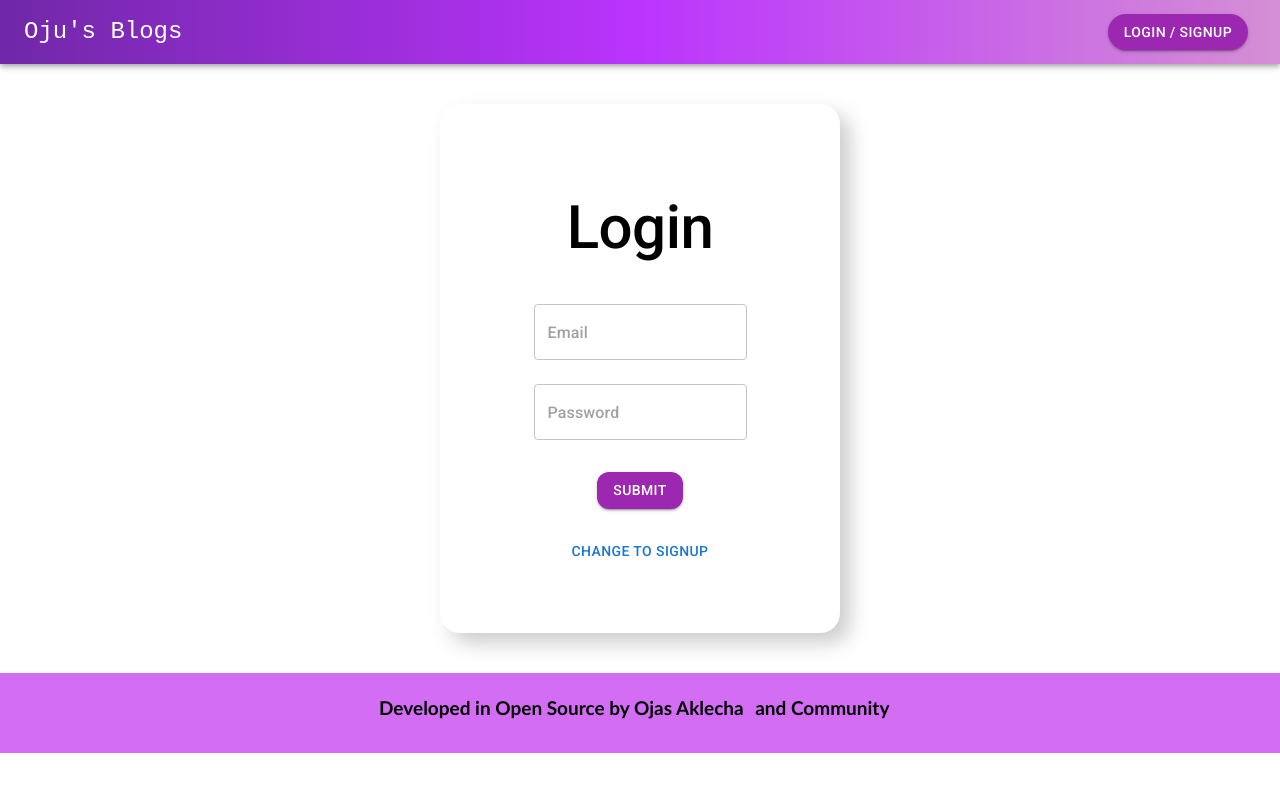
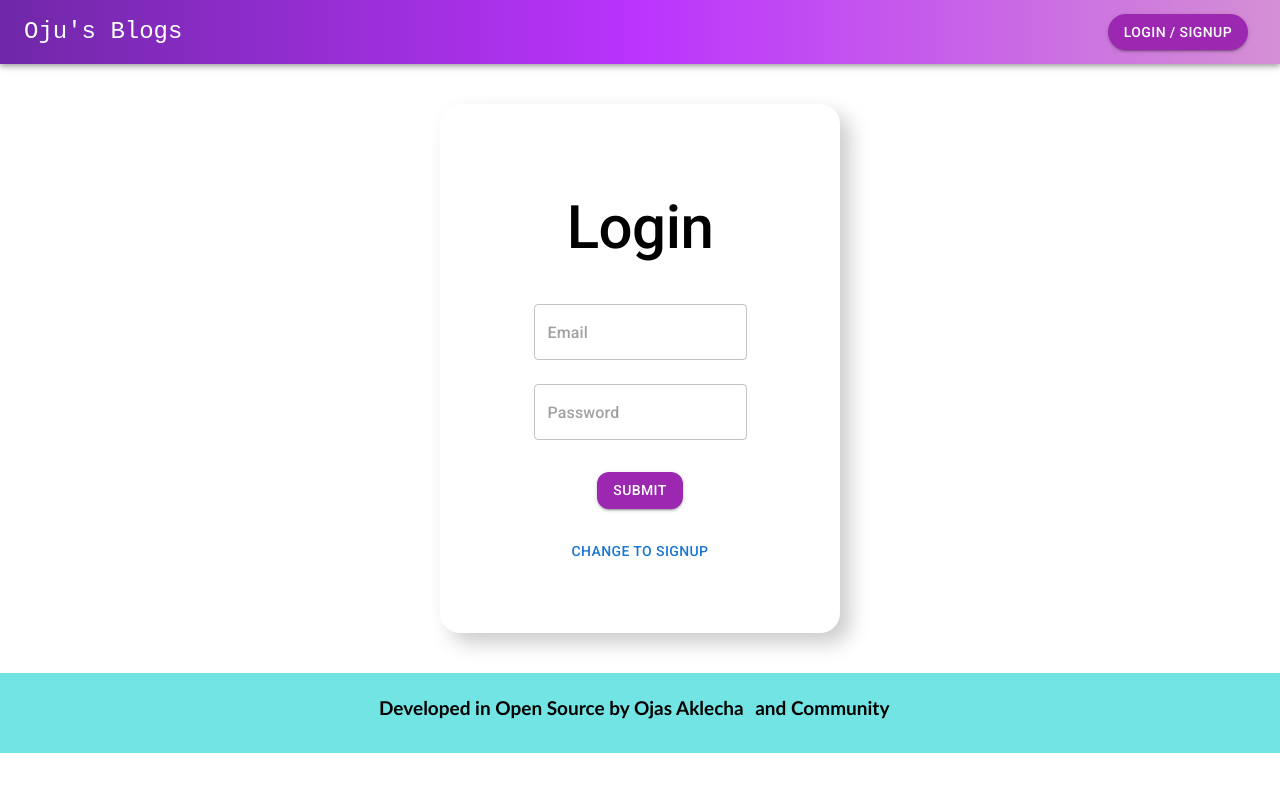
Before and after one commit to ojasaklechayt/Oju-s-Blogs, a React (Create React App) app in the folder Frontend/frontend/: page /auth in a window 1280 px wide. Shown: the top 792 px of the page. Built offline with nearby package versions, Linux system fonts and the light colour scheme.

Commit message:
footer fixed

```diff
--- a/Frontend/frontend/src/components/BackToTop.js
+++ b/Frontend/frontend/src/components/BackToTop.js
@@ -5,7 +5,7 @@ const StyledBackToTopButton = styled.button`
   position: fixed;
   bottom: 50px;
   right: 20px;
-  background-color:skyblue;
+  background-color:#d26df4;
   color: #fff;
   width: 50px; /* Set the width and height to make the button circular */
   height: 50px;
--- a/Frontend/frontend/src/index.css
+++ b/Frontend/frontend/src/index.css
@@ -9,7 +9,7 @@ body{
 }
 
 footer{
-  background-color:#d26df4;
+  background-color:rgb(114, 228, 228);
   width: 100%;
   height: 5rem;
 
```
